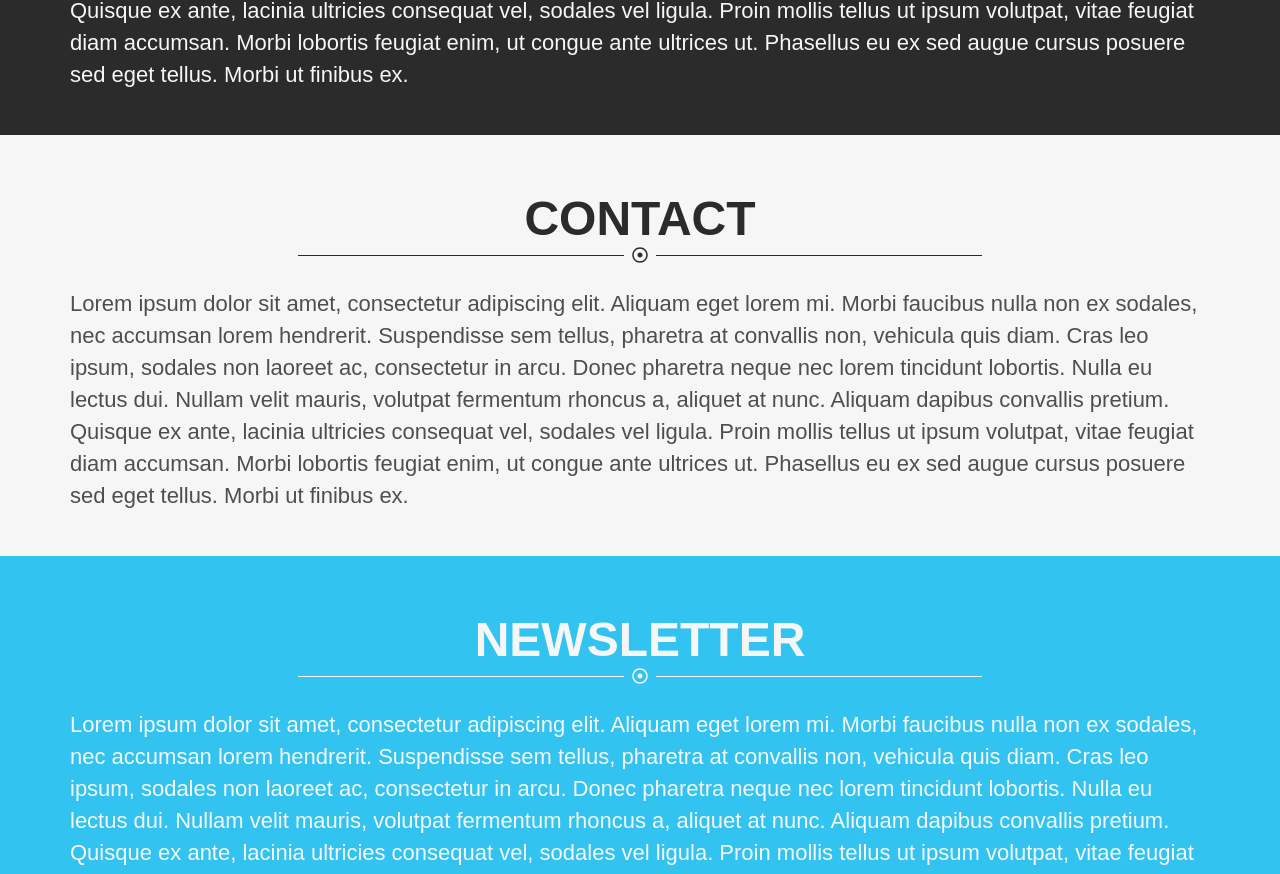
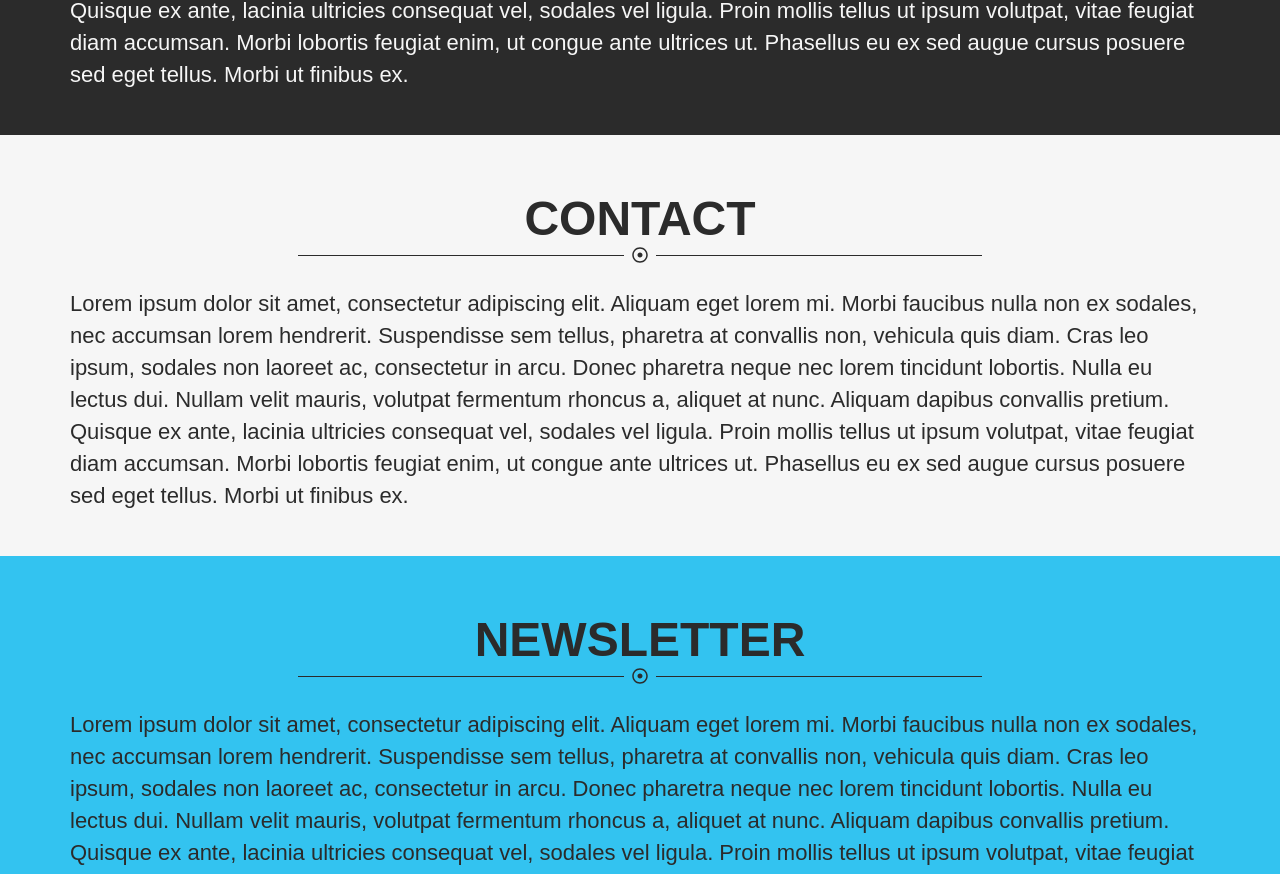
Before and after one commit to pheliperocha/pheliperocha.com, a Vue app: page / in a window 1280 px wide. Shown: the part 1909-2783 px from the top of the page. Built offline with nearby package versions, Linux system fonts and the light colour scheme; a web font is replaced by a local one.

Commit message:
fix: Improving Acessibility Score on LightHouse

```diff
--- a/src/components/Footer.vue
+++ b/src/components/Footer.vue
@@ -1,7 +1,7 @@
 <template>
     <footer>
         <div class="goTop">
-            <a class="hint--top" data-hint="Ir para o topo" href="#">
+            <a href="#top" :title="$t('btn.go_to_top')">
                 <font-awesome-icon icon="arrow-up" />
             </a>
         </div>
--- a/src/components/Title.vue
+++ b/src/components/Title.vue
@@ -99,15 +99,15 @@ export default class Title extends Vue {
 
     .blue-theme {
         h1, h2, h3, h4 {
-            color: $white;
+            color: $black;
         }
 
         .divider {
-            background: $white;
+            background: $black;
 
             span {
                 background: $blue;
-                color: $white;
+                color: $black;
             }
         }
     }
--- a/src/i18n/en.ts
+++ b/src/i18n/en.ts
@@ -7,6 +7,9 @@ export const en = {
     contact: 'contact',
     newsletter: 'newsletter',
   },
+  btn: {
+    go_to_top: 'Back to Top'
+  },
   sentences: {
     inspiration: 'The mind that opens up to a new idea never returns to its original size.',
     author: 'Albert Einstein',
--- a/src/i18n/pt.ts
+++ b/src/i18n/pt.ts
@@ -7,6 +7,9 @@ export const pt = {
     contact: 'contato',
     newsletter: 'newsletter',
   },
+  btn: {
+    go_to_top: 'Ir para o topo'
+  },
   sentences: {
     inspiration: 'A mente que se abre a uma nova ideia jamais volta ao seu tamanho original.',
     author: 'Albert Einstein',
--- a/src/styles/area.scss
+++ b/src/styles/area.scss
@@ -4,7 +4,7 @@ section.area {
   padding: 60px 20px 20px 20px;
   height: auto;
   background: $white;
-  color: #4e4e4e;
+  color: $black;
 
   p {
     font-size: 22px;
@@ -20,6 +20,6 @@ section.area {
 
   &.blue-theme {
     background: $blue;
-    color: $white;
+    color: $black;
   }
 }
```
